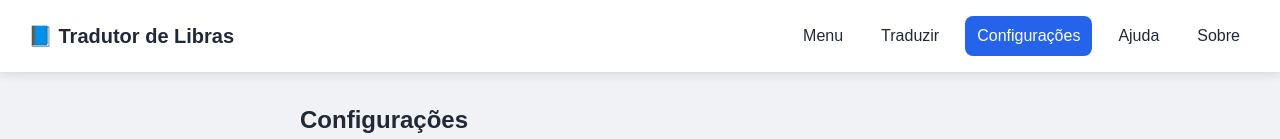
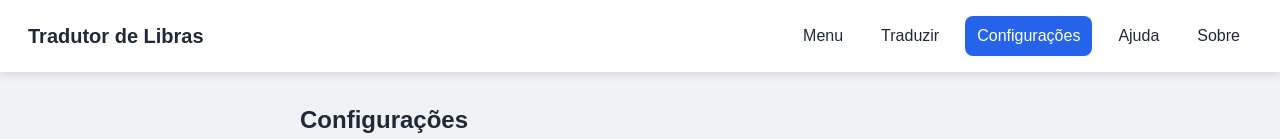
Before and after one commit to fredssonrenato8112/projeti, a plain HTML site: page configuracoes.html in a window 1280 px wide. Shown: the top 139 px of the page. Drawn offline with Linux system fonts and the light colour scheme; a script that the page names is missing.

Commit message:
configuracoes.html

```diff
--- a/configuracoes.html
+++ b/configuracoes.html
@@ -8,7 +8,7 @@
 </head>
 <body>
 <header class="topbar">
-<div class="brand">📘 Tradutor de Libras</div>
+<div class="brand">Tradutor de Libras</div>
 <nav class="topnav">
 <a href="index.html">Menu</a>
 <a href="traduzir.html">Traduzir</a>
```
